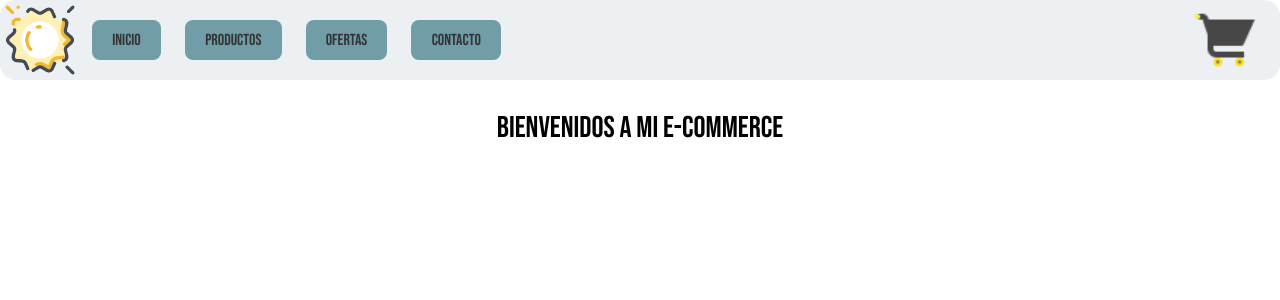
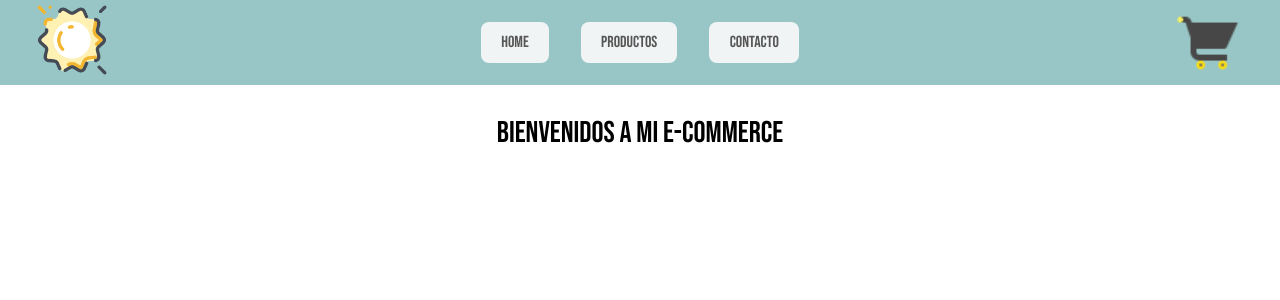
Before and after one commit to GiulianoMartinotti/proyecto-reactjs, a React (Vite) app: page / in a window 1280 px wide. Shown: the top 300 px of the page. Built offline with nearby package versions, Linux system fonts and the light colour scheme.

Commit message:
Rutas creadas

```diff
--- a/package.json
+++ b/package.json
@@ -11,7 +11,8 @@
   },
   "dependencies": {
     "react": "^18.3.1",
-    "react-dom": "^18.3.1"
+    "react-dom": "^18.3.1",
+    "react-router-dom": "^7.1.5"
   },
   "devDependencies": {
     "@eslint/js": "^9.17.0",
--- a/src/App.css
+++ b/src/App.css
@@ -1,7 +1,4 @@
-#root {
-  max-width: 1280px;
-  margin: 0 auto;
-}
+
 
 .logo {
   height: 6em;
--- a/src/App.jsx
+++ b/src/App.jsx
@@ -1,13 +1,20 @@
+import { BrowserRouter, Route, Routes } from 'react-router-dom';
 import './App.css';
-import ContenedorDeItems from './components/ContenedorDeItems';
+import ItemListContainer from './components/ItemListContainer';
+import ContactContainer from './components/ContactContainer';
 import NavBar from './components/NavBar';
-import Titulo from './components/Titulo';
 
 function App() {
   return (
     <>
-    <NavBar/>
-    <ContenedorDeItems/>
+      <BrowserRouter>
+        <NavBar />
+        <Routes>
+          <Route exact path="/" element={<ItemListContainer />} />
+          <Route exact path="/category/:catId" element={<ItemListContainer />} />
+          <Route exact path="/contact" element={<ContactContainer />} />
+        </Routes>
+      </BrowserRouter>
     </>
   );
 }
--- /dev/null
+++ b/src/components/ContactContainer.jsx
@@ -0,0 +1,7 @@
+export default function (){
+    return(
+        <>
+        </>
+
+    )
+}
--- a/src/components/ContenedorDeItems.jsx
+++ b/src/components/ItemListContainer.jsx
@@ -1,4 +1,4 @@
-import './ContenedorDeItems.css';
+import './ItemListContainer.css';
 
 export default function ContenedorDeItems (){
 
--- a/src/components/NavBar.css
+++ b/src/components/NavBar.css
@@ -1,9 +1,10 @@
 nav{
-    border-radius: 1rem;
+    padding-right: 2rem;
+    padding-left: 2rem;
     display: flex;
-    justify-content:baseline;
+    justify-content:space-between;
     align-items:center;
-    background-color: #edf0f2;
+    background-color: #98c6c6  ;
     font-family: "Bebas Neue", sans-serif;
 }
 
@@ -14,8 +15,32 @@ nav img{
 
 .carritoDeCompras {
     display: flex;
-    margin-left: 42rem;
     cursor: pointer;
-    height:fit-content;
+    height: fit-content;
+}
 
+.navegacion {
+    display: flex;
+    justify-content: center;
+    align-items: center;
 }
+
+
+
+.navegacion button{
+    cursor: pointer;
+    margin: 1rem;
+    background-color: #f1f4f4  ;
+    color: #565656;
+}
+
+.navegacion a{
+    list-style: none;
+    text-decoration: none;
+    color: #565656;
+}
+
+.botones:hover{
+    color: #565656;
+    background-color: #fef08d;
+}
--- a/src/components/NavBar.jsx
+++ b/src/components/NavBar.jsx
@@ -1,18 +1,28 @@
+import { Link } from "react-router-dom";
 import Botones from "./Botones";
 import Carrito from "./Carrito";
 import Logo from "./LogoMarca";
 import './NavBar.css';
 
-export default function NavBar (){
-    return(
+export default function NavBar() {
+    return (
         <nav>
-            <Logo/>
-            <Botones texto='Inicio' color='#343434'/>
-            <Botones texto='Productos' color='#343434'/>
-            <Botones texto='Ofertas' color='#343434'/>
-            <Botones texto='Contacto' color='#343434'/>
+            <div>
+                <Logo />
+            </div>
+            <div className="navegacion">
+                <button>
+                    <Link to="/">Home</Link>
+                </button>
+                <button>
+                    <Link to="/category/productos">Productos</Link>
+                </button>
+                <button>
+                    <Link to="/contact">Contacto</Link>
+                </button>
+            </div>
             <div className="carritoDeCompras">
-                <Carrito/>
+                <Carrito />
             </div>
         </nav>
     )
--- a/src/index.css
+++ b/src/index.css
@@ -3,12 +3,6 @@
   padding: 0;
   box-sizing: border-box;
 }
-
-
-
-
-
-
 
 h1 {
   font-size: 3.2em;
@@ -23,14 +17,4 @@ button {
   font-weight: 500;
   font-family: inherit;
   background-color: #1a1a1a;
-  cursor: pointer;
-  transition: border-color 0.25s;
 }
-button:hover {
-  background-color:#ffffff ;
-  color: #4dbfdc ;
-}
-button:focus,
-button:focus-visible {
-  outline: 4px auto -webkit-focus-ring-color;
-}
```
Also changed, not shown: src/components/ProductsContainer.jsx (added, +7 -0 lines), asyncMock.js (added), src/components/HomeContainer.jsx (added), src/components/ItemListContainer.css (renamed from src/components/ContenedorDeItems.css), 1 other file (tests, documents, lock files or other folders).
